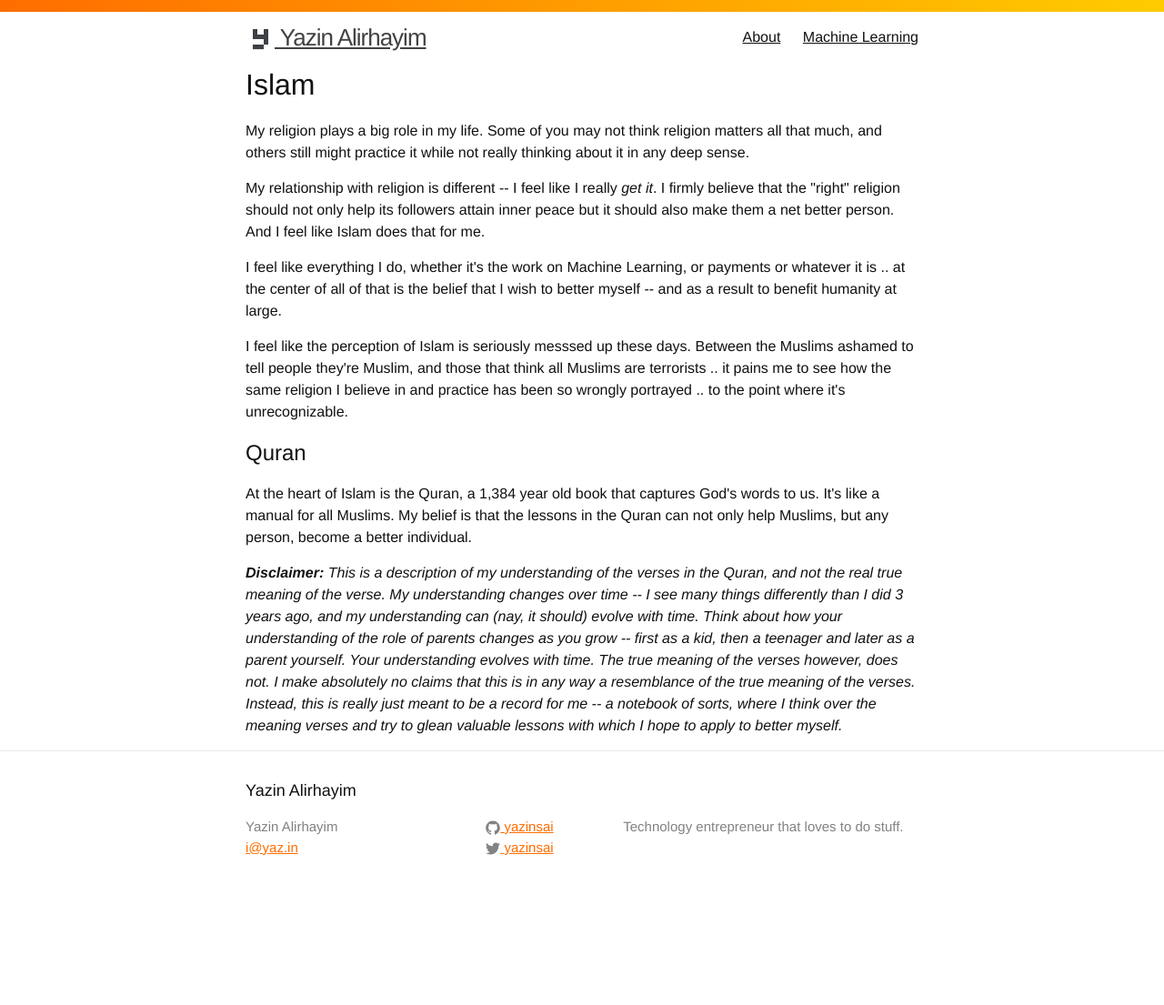
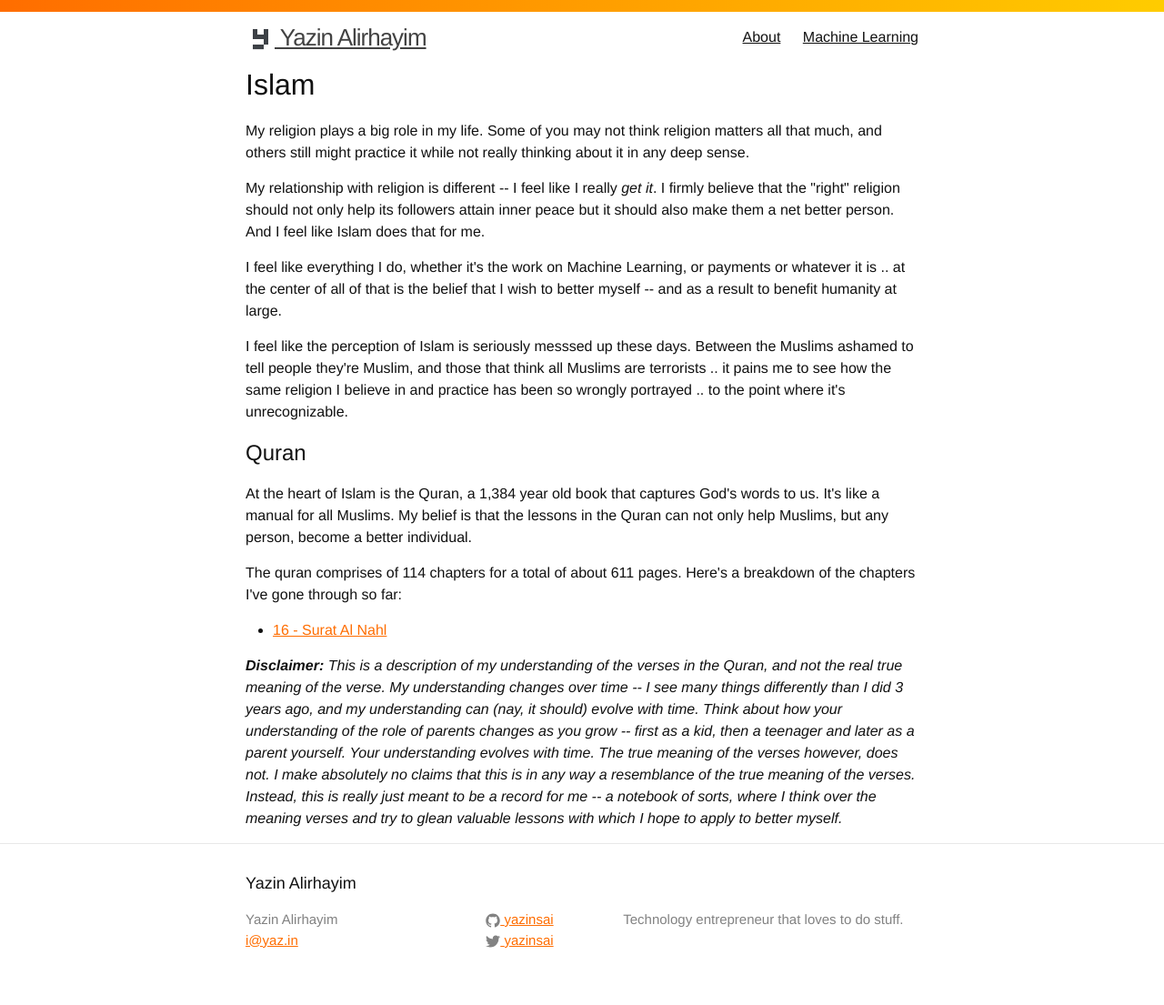
Before and after one commit to yazinsai/yazinsai.github.com, a Jekyll site: the page built from quran/index.html, in a window 1280 px wide. Shown: the whole page at 91% size. Built offline with Jekyll 4.4.1, drawn with Linux system fonts in a browser that asks for light colours; before the commit the page ends 1003 px from its top, so only the background shows below that.

Commit message:
Added index for suras

```diff
--- a/quran/index.html
+++ b/quran/index.html
@@ -15,6 +15,12 @@ layout: default
   <h2>Quran</h2>
   <p>At the heart of Islam is the Quran, a 1,3{{ site.time | date: '%y' | plus: 68 }} year old book that captures God's words to us. It's like a manual for all Muslims. My belief is that the lessons in the Quran can not only help Muslims, but any person, become a better individual.</p>
 
+  <p>The quran comprises of 114 chapters for a total of about 611 pages. Here's a breakdown of the chapters I've gone through so far:</p>
+
+  <ul>
+    <li><a href="16/">16 - Surat Al Nahl</a></li>
+  </ul>
+
   {% include quran-disclaimer.html %}
 
 </div>
```
Also changed, not shown: quran/16.html (added, +18 -0 lines).
